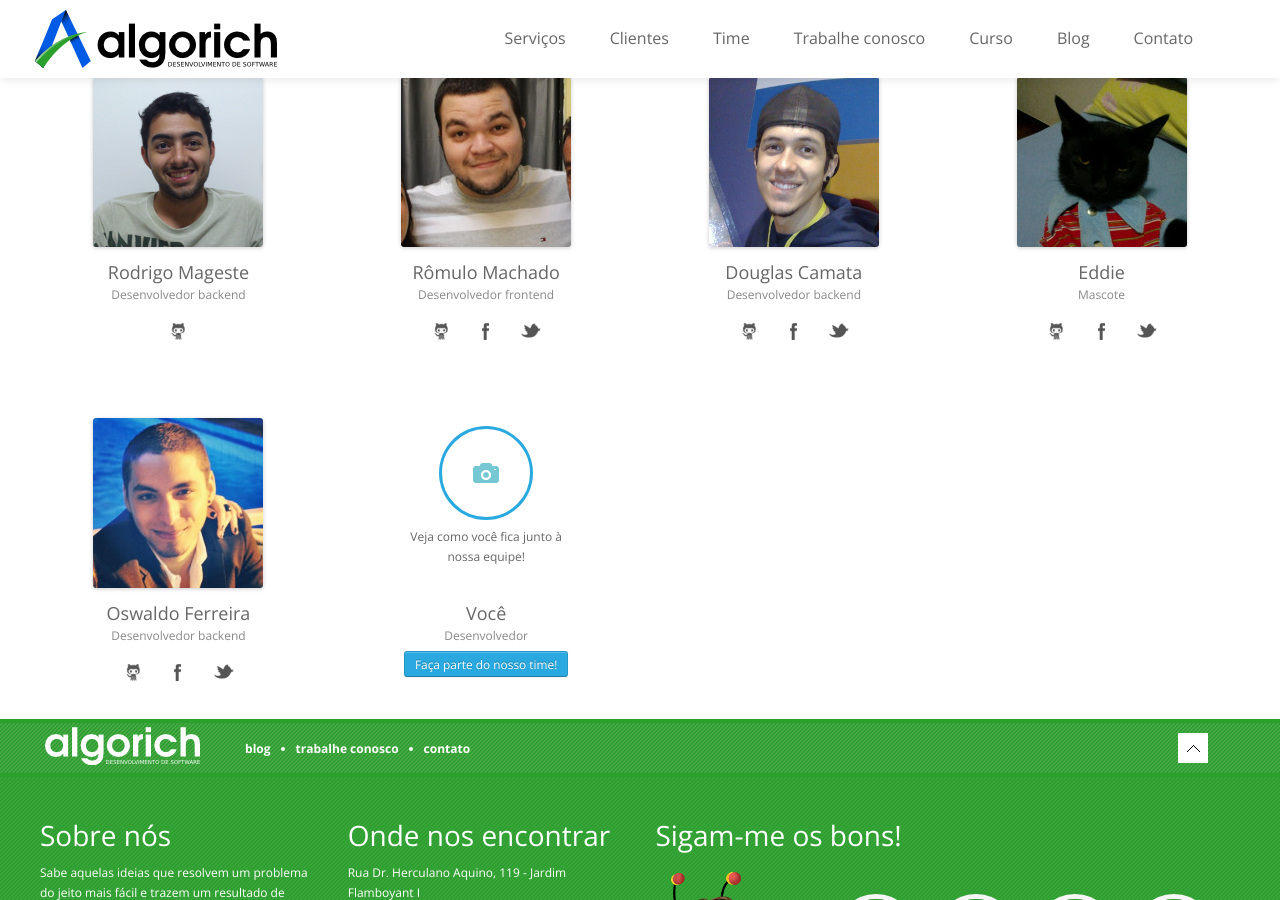
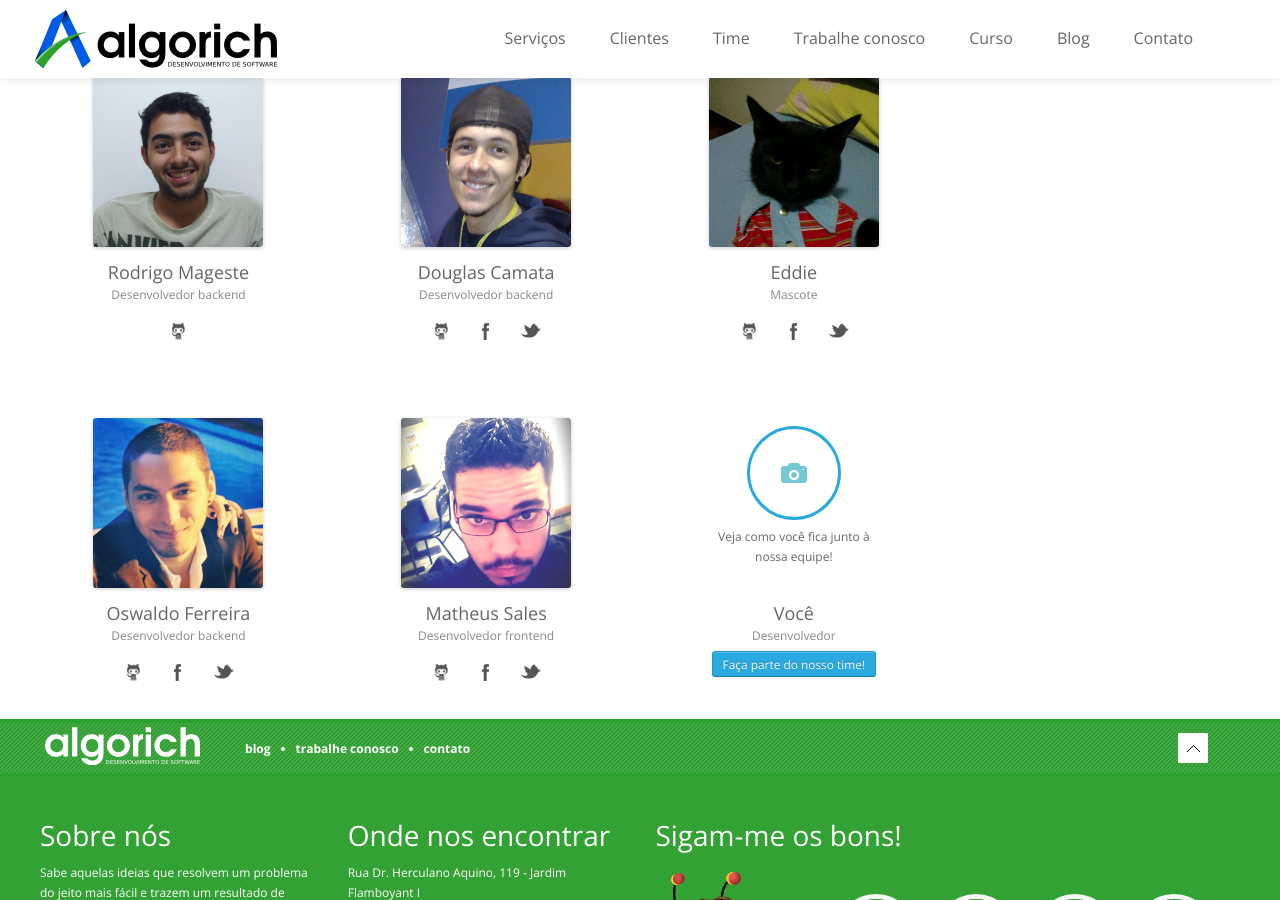
Before and after one commit to algorich/site2.0, a Jekyll site: the page built from index.html, in a window 1280 px wide and 900 px high, scrolled down 3609 px. Built offline with Jekyll 4.4.1, drawn with Linux system fonts in a browser that asks for light colours; some web fonts are replaced; grey boxes are pictures that could not be loaded.

Commit message:
Add Matheus to the team =)

```diff
--- a/_includes/time.html
+++ b/_includes/time.html
@@ -97,23 +97,6 @@
 
     <!-- start: About Member -->
     <div class="span3">
-      <img src="/img/time/romulo.jpeg" alt="Rômulo Machado">
-      <div class="team-name">
-        Rômulo Machado<br/>
-        <span>Desenvolvedor frontend</span>
-      </div>
-      <div class="social_profiles">
-        <ul class="social-bookmarks">
-          <li class="github"><a href="http://github.com/romulomachado" target="_blank">github</a></li>
-          <li class="facebook"><a href="http://facebook.com/romulomachado" target="_blank">facebook</a></li>
-          <li class="twitter"><a href="http://twitter.com/romulomachado_" target="_blank">twitter</a></li>
-        </ul>
-      </div>
-    </div>
-    <!-- end: About Member -->
-
-    <!-- start: About Member -->
-    <div class="span3">
       <img src="/img/time/camata.jpg" alt="Douglas Camata">
       <div class="team-name">
         Douglas Camata<br/>
@@ -170,6 +153,23 @@
     <!-- end: About Member -->
 
     <!-- start: About Member -->
+    <div class="span3">
+      <img src="/img/time/matheus.png" alt="Matheus Sales">
+      <div class="team-name">
+        Matheus Sales<br/>
+        <span>Desenvolvedor frontend</span>
+      </div>
+      <div class="social_profiles">
+        <ul class="social-bookmarks">
+          <li class="github"><a href="http://github.com/sales" target="_blank">github</a></li>
+          <li class="facebook"><a href="http://facebook.com/sales.matheus" target="_blank">facebook</a></li>
+          <li class="twitter"><a href="http://twitter.com/matheus_sales" target="_blank">twitter</a></li>
+        </ul>
+      </div>
+    </div>
+    <!-- end: About Member -->
+
+    <!-- start: About Member -->
     <div id="new-team-member-wrapper" class="span3 tip" title='Clique aqui para "tirar sua foto"'>
       <div id="new-team-member-box">
         <div id="team-take-picture">
```
Also changed, not shown: img/time/matheus.png (added), img/time/romulo.jpeg (deleted).
